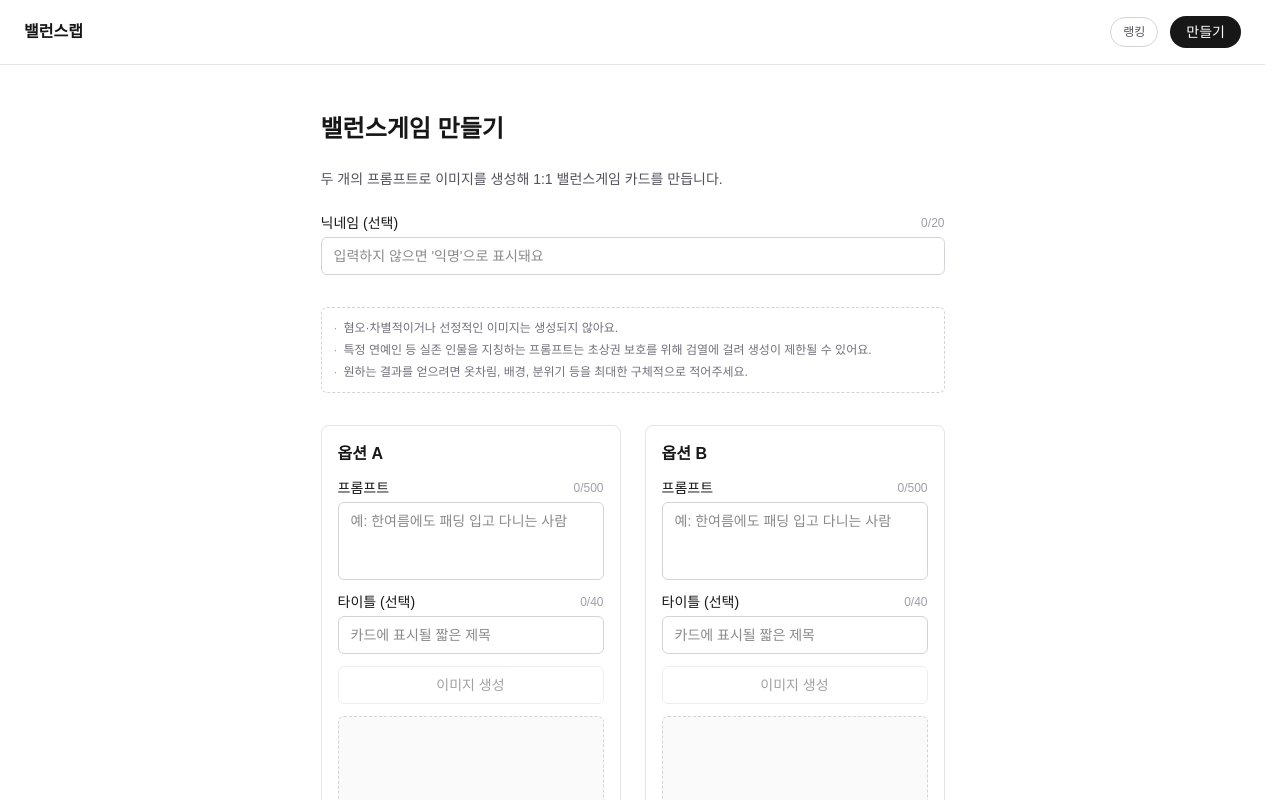
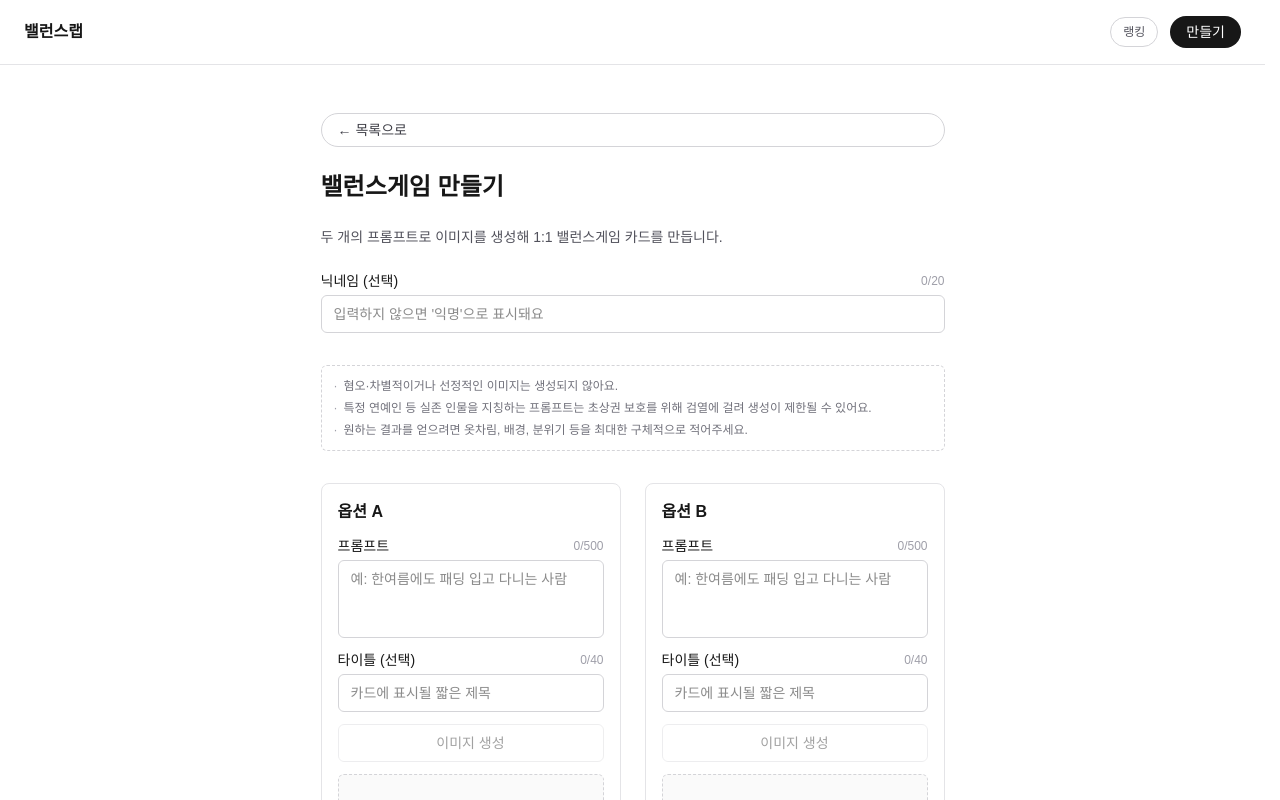
Before and after one commit to qudtn9412/balance-lab, a Next.js app: page /games/new in a window 1280 px wide. Shown: the top 800 px of the page. Built offline with nearby package versions, Linux system fonts and the light colour scheme; no server answers.

Commit message:
Make the back-to-list button prominent and add it to the create page
The list button was tiny gray text easy to miss, and the create-game
page had no way back except the header logo.

```diff
--- a/src/app/games/new/page.tsx
+++ b/src/app/games/new/page.tsx
@@ -1,3 +1,4 @@
+import BackButton from "@/components/BackButton";
 import NewGameForm from "./_components/NewGameForm";
 
 /**
@@ -7,6 +8,7 @@ import NewGameForm from "./_components/NewGameForm";
 export default function NewGamePage() {
   return (
     <div className="mx-auto flex w-full max-w-2xl flex-1 flex-col gap-6 px-6 py-12">
+      <BackButton />
       <h1 className="text-2xl font-bold">밸런스게임 만들기</h1>
       <p className="text-sm text-zinc-600 dark:text-zinc-400">
         두 개의 프롬프트로 이미지를 생성해 1:1 밸런스게임 카드를 만듭니다.
--- a/src/components/BackButton.tsx
+++ b/src/components/BackButton.tsx
@@ -21,7 +21,7 @@ export default function BackButton({ fallbackHref = "/" }: { fallbackHref?: stri
     <button
       type="button"
       onClick={handleClick}
-      className="text-sm text-zinc-500 hover:text-foreground"
+      className="flex items-center gap-1 rounded-full border border-zinc-300 px-4 py-1.5 text-sm font-medium text-zinc-700 transition hover:border-foreground hover:text-foreground dark:border-zinc-700 dark:text-zinc-300"
     >
       ← 목록으로
     </button>
```
